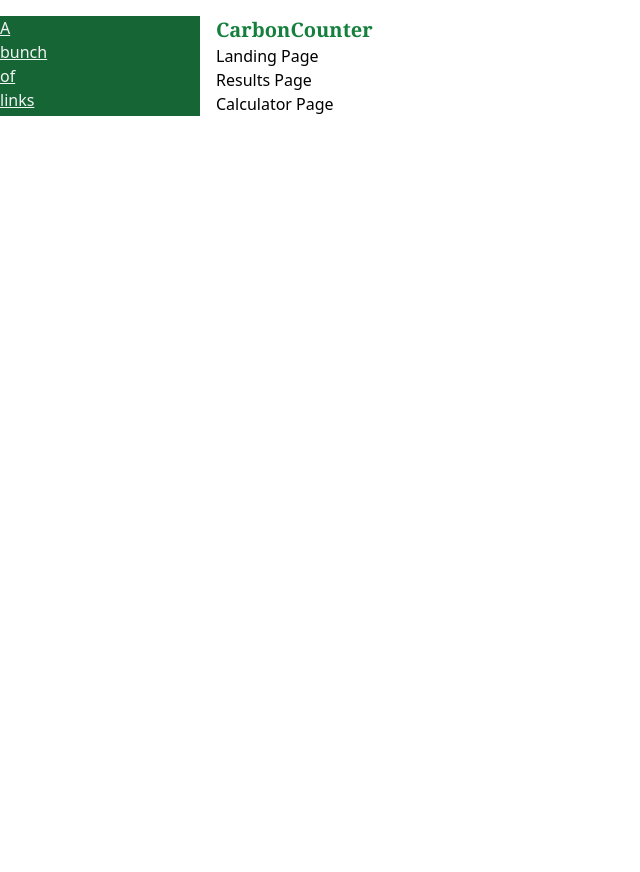
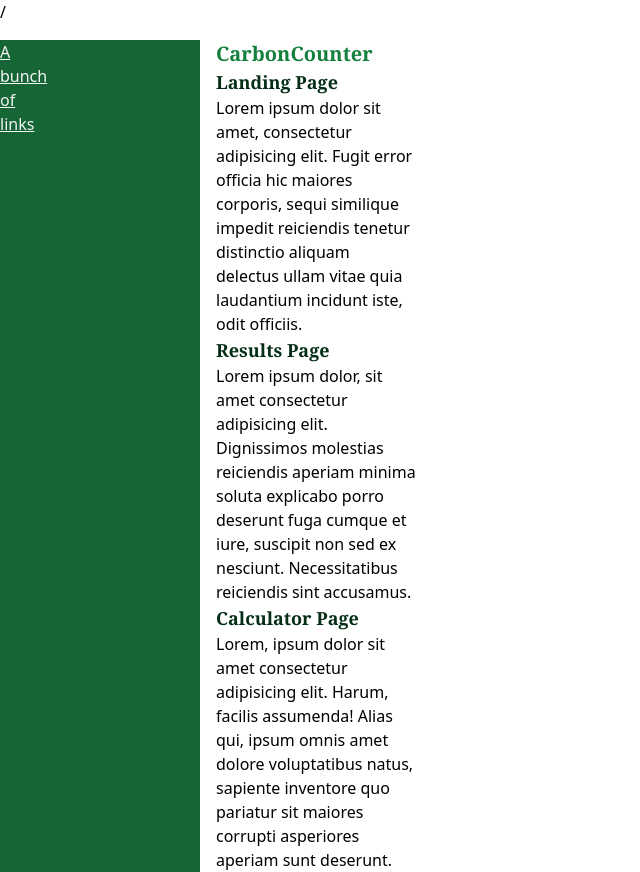
Before and after one commit to xcvh/CarbonCounter, a React (Vite) app: page / in a window 1280 px wide. Shown: the whole page, without its empty margins (0-640 px from the left). Before the commit the page ends 800 px from the top, so only its background shows below. Built offline with nearby package versions, Linux system fonts and the light colour scheme.

Commit message:
feat: add navigation context
Introduce a NavigationProvider to manage the current path in the
application. Update the ResultsPage, CalculatorPage, and
LandingPage components to include some lorem ipsum text.

```diff
--- /dev/null
+++ b/src/context/navigation.jsx
@@ -0,0 +1,17 @@
+import { createContext, useState } from "react";
+
+const NavigationContext = createContext();
+
+function NavigationProvider({ children }) {
+  const [currentPath, setCurrentPath] = useState(window.location.pathname);
+
+  return (
+    <NavigationContext.Provider value={{}}>
+      {currentPath}
+      {children}
+    </NavigationContext.Provider>
+  );
+}
+
+export { NavigationProvider };
+export default NavigationContext;
--- a/src/index.jsx
+++ b/src/index.jsx
@@ -2,12 +2,15 @@ import React from "react";
 import ReactDOM from "react-dom/client";
 import App from "./pages/App";
 import "./index.css";
+import { NavigationProvider } from "./context/navigation";
 
 const el = document.getElementById("root");
 const root = ReactDOM.createRoot(el);
 
 root.render(
   <React.StrictMode>
-    <App />
+    <NavigationProvider>
+      <App />
+    </NavigationProvider>
   </React.StrictMode>,
 );
--- a/src/pages/CalculatorPage.jsx
+++ b/src/pages/CalculatorPage.jsx
@@ -1,5 +1,17 @@
 function CalculatorPage() {
-  return <div>Calculator Page</div>;
+  return (
+    <div>
+      <h2 className="text-lg font-serif font-bold text-green-950">
+        Calculator Page
+      </h2>
+      <p>
+        Lorem, ipsum dolor sit amet consectetur adipisicing elit. Harum, facilis
+        assumenda! Alias qui, ipsum omnis amet dolore voluptatibus natus,
+        sapiente inventore quo pariatur sit maiores corrupti asperiores aperiam
+        sunt deserunt.
+      </p>
+    </div>
+  );
 }
 
 export default CalculatorPage;
--- a/src/pages/LandingPage.jsx
+++ b/src/pages/LandingPage.jsx
@@ -1,5 +1,17 @@
 function LandingPage() {
-  return <div>Landing Page</div>;
+  return (
+    <div>
+      <h2 className="text-lg font-serif font-bold text-green-950">
+        Landing Page
+      </h2>
+      <p>
+        Lorem ipsum dolor sit amet, consectetur adipisicing elit. Fugit error
+        officia hic maiores corporis, sequi similique impedit reiciendis tenetur
+        distinctio aliquam delectus ullam vitae quia laudantium incidunt iste,
+        odit officiis.
+      </p>
+    </div>
+  );
 }
 
 export default LandingPage;
--- a/src/pages/ResultsPage.jsx
+++ b/src/pages/ResultsPage.jsx
@@ -1,5 +1,17 @@
 function ResultsPage() {
-  return <div>Results Page</div>;
+  return (
+    <div>
+      <h2 className="text-lg font-serif font-bold text-green-950">
+        Results Page
+      </h2>
+      <p>
+        Lorem ipsum dolor, sit amet consectetur adipisicing elit. Dignissimos
+        molestias reiciendis aperiam minima soluta explicabo porro deserunt fuga
+        cumque et iure, suscipit non sed ex nesciunt. Necessitatibus reiciendis
+        sint accusamus.
+      </p>
+    </div>
+  );
 }
 
 export default ResultsPage;
```
